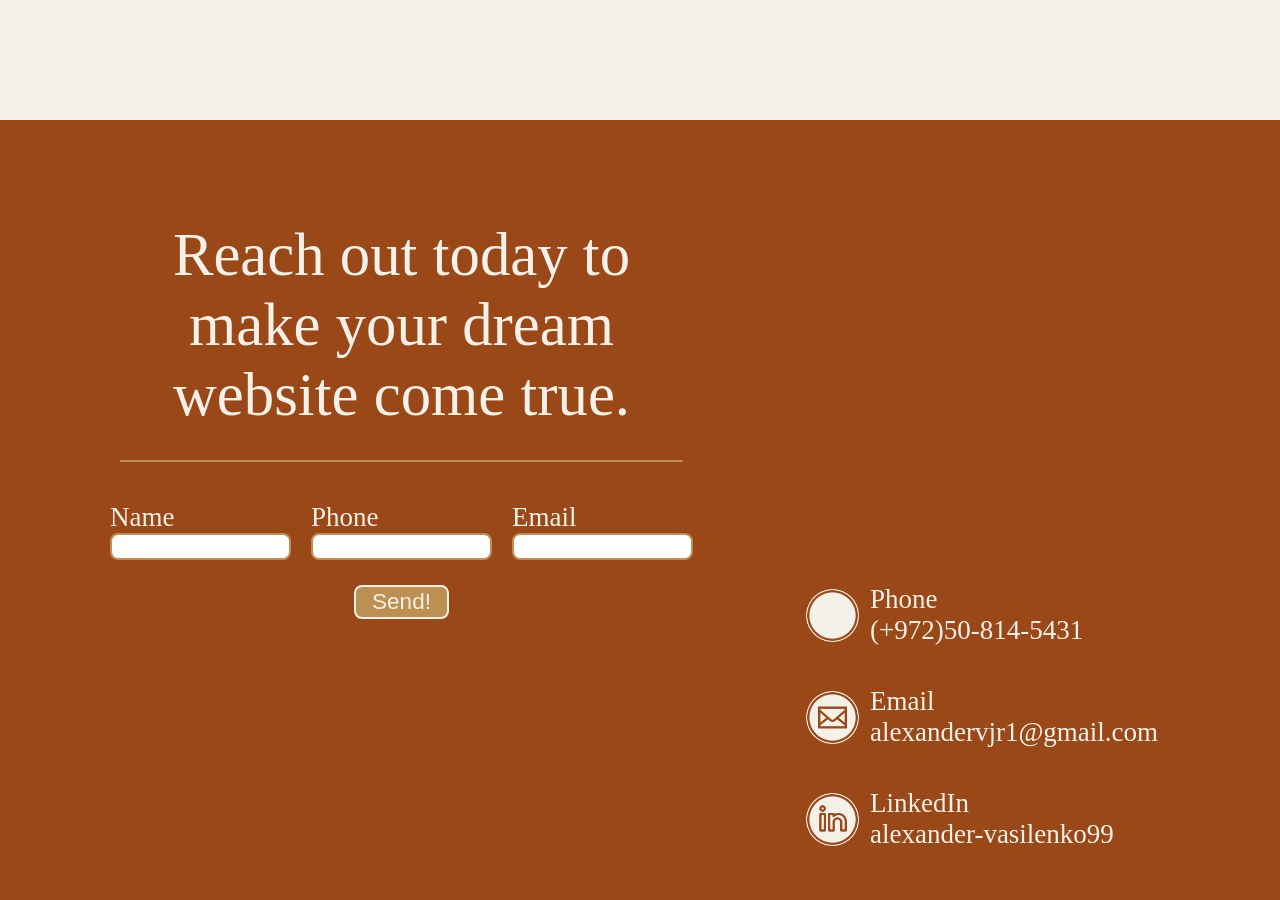
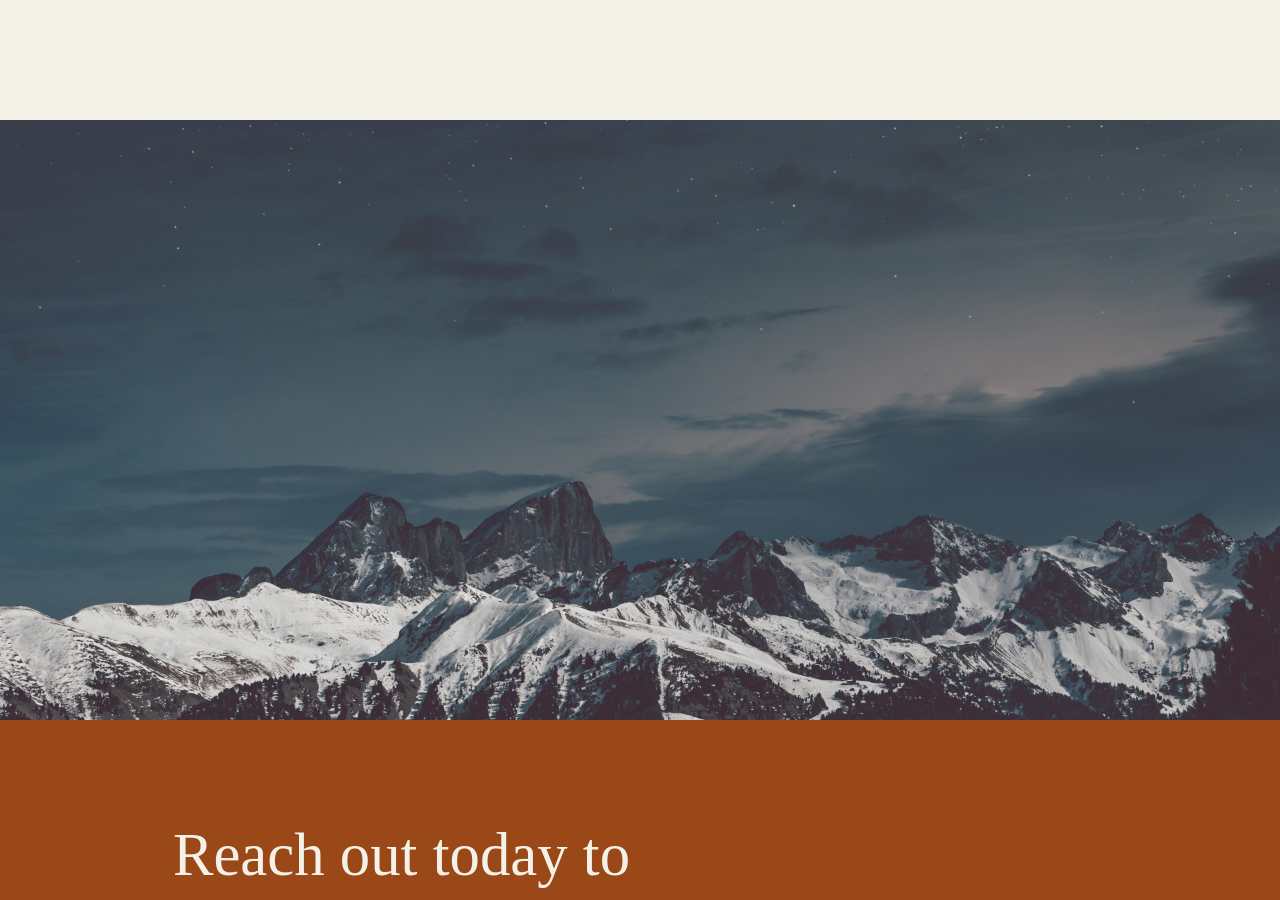
Before and after one commit to AlexanderVasilenko99/portfolio-website, a React (Create React App) app in the folder frontend/: page / in a window 1280 px wide. Shown: the part 680-1580 px from the top of the page. Built offline with nearby package versions, Linux system fonts and the light colour scheme.

Commit message:
added parallax section

```diff
--- /dev/null
+++ b/frontend/src/Components/2-ParallaxSection/ParallaxSection.scss
@@ -0,0 +1,13 @@
+@use "../../index.scss" as i;
+
+
+.ParallaxSection {
+    @include i.secondary_color_background;
+    height: 75vh;
+    background-image: url('../../Assets/Images/mountains.jpg');
+    background-repeat: round;
+    background-attachment: fixed;
+    background-position: center;
+    background-repeat: no-repeat;
+    background-size: cover;
+}
--- /dev/null
+++ b/frontend/src/Components/2-ParallaxSection/ParallaxSection.tsx
@@ -0,0 +1,9 @@
+import "./ParallaxSection.scss";
+
+function ParallaxSection(): JSX.Element {
+    return (
+        <div className="ParallaxSection"></div>
+    );
+}
+
+export default ParallaxSection;
--- a/frontend/src/index.tsx
+++ b/frontend/src/index.tsx
@@ -4,6 +4,7 @@ import './index.scss';
 import FirstSection from './Components/1-FirstSection/FirstSection';
 import ContactMeSection from './Components/5-ContactMeSection/ContactMeSection';
 import { BrowserRouter } from 'react-router-dom';
+import ParallaxSection from './Components/2-ParallaxSection/ParallaxSection';
 
 const root = ReactDOM.createRoot(
   document.getElementById('root') as HTMLElement
@@ -14,6 +15,7 @@ root.render(
   <React.StrictMode>
     <BrowserRouter>
       <FirstSection />
+      <ParallaxSection />
       <ContactMeSection />
     </BrowserRouter >
   </React.StrictMode>
```
Also changed, not shown: frontend/src/Assets/Images/mountains.jpg (added).
